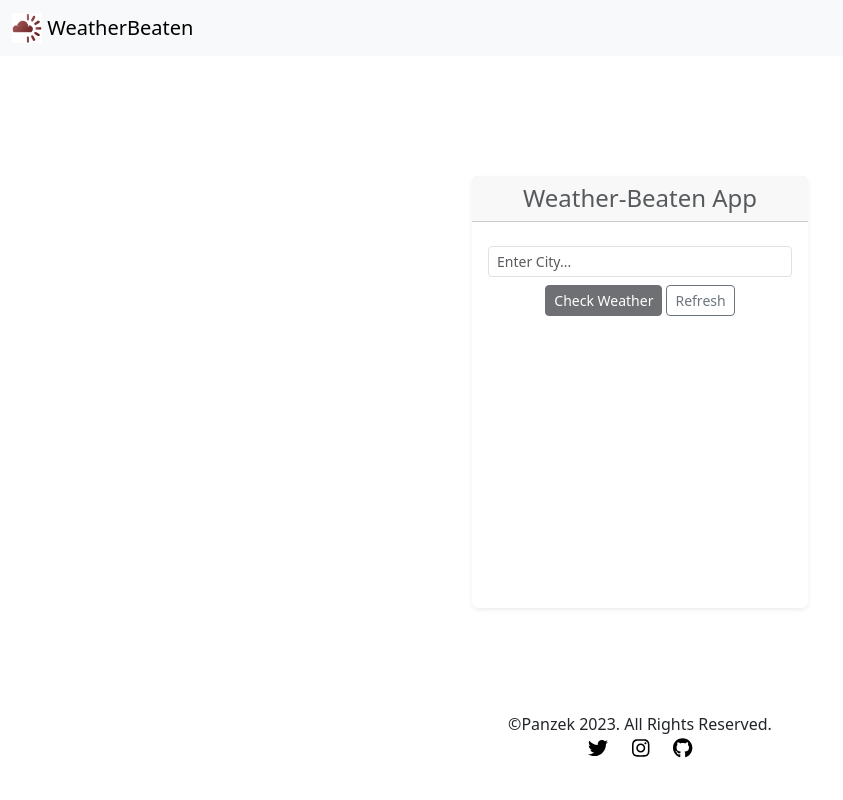
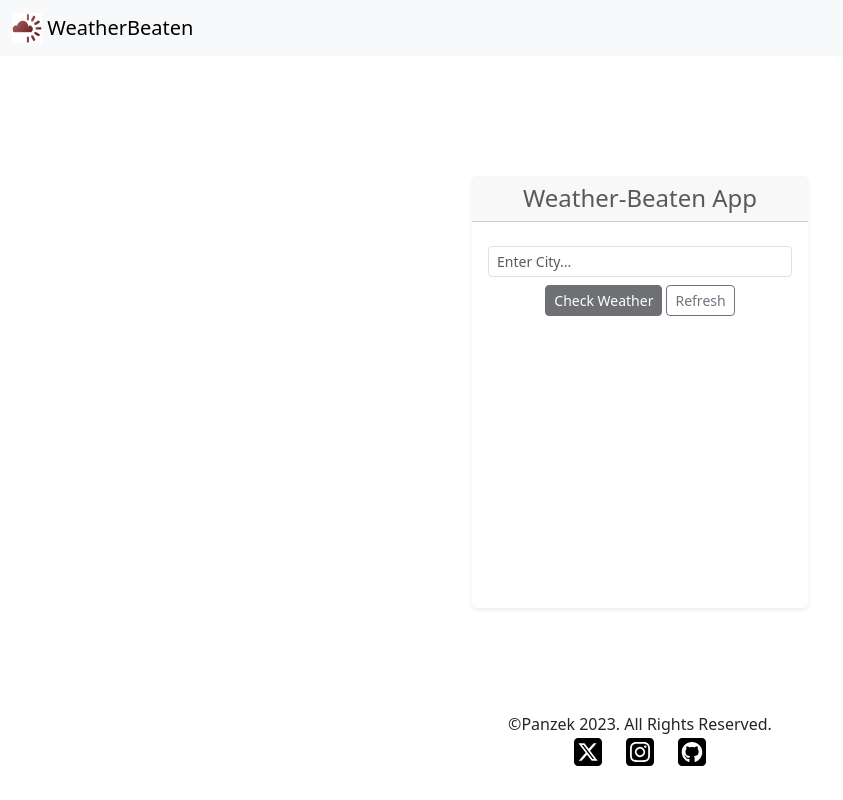
Before and after one commit to panzek/weather-beaten, a React (Create React App) app: page / in a window 1280 px wide. Shown: the whole page, without its empty margins (0-843 px from the left). Built offline with nearby package versions, Linux system fonts and the light colour scheme; no server answers.

Commit message:
Resize icons and add square shape

```diff
--- a/src/App.js
+++ b/src/App.js
@@ -89,7 +89,7 @@ return (
     <Row>
       <Col className="col display">
         <header className="App-header">
-          <Card className="text-center shadow-sm border-0" style={{ width: '21rem', height: '27rem' }}>
+          <Card className="text-center shadow-sm border-0" style={{ width: '21rem', height: '27rem', color: 'red' }}>
             <Card.Header as="h4" className="text-muted mb-2">Weather-Beaten App</Card.Header>
             <Card.Body>
               <Card.Text className="mb-0">
@@ -126,8 +126,8 @@ return (
     </Row>
     <Row>
       <Footer
-          copyrights="&copy;Panzek 2023. All Rights Reserved."
-        />
+        copyrights="&copy;Panzek 2023. All Rights Reserved."
+      />
     </Row>
   </>
 )
--- a/src/components/Footer.js
+++ b/src/components/Footer.js
@@ -12,7 +12,7 @@ const Footer = ({ copyrights}) => {
                     {copyrights}
                     </Col>
                 </Row>
-                <Row >
+                <Row>
                     <Col>
                         <a
                             href="https://twitter.com/ipanzek"
@@ -21,9 +21,9 @@ const Footer = ({ copyrights}) => {
                             aria-label="Go to Developer's Twitter page (opens new tab on third party site)"
                             title="Twitter">
                             <FontAwesomeIcon
-                                icon="fa-brands fa-twitter"
+                                icon="fa-brands fa-square-x-twitter"
                                 aria-hidden="true"
-                                size="lg"
+                                size="2xl"
                                 className="icon-color"
                             />
                             <span className="sr-only">
@@ -39,9 +39,9 @@ const Footer = ({ copyrights}) => {
                             aria-label="Go to Developer's Instagram page (opens new tab on third party site"
                             title="Instagram">
                             <FontAwesomeIcon
-                                icon="fa-brands fa-instagram"
+                                icon="fa-brands fa-square-instagram"
                                 aria-hidden="true"
-                                size="lg"
+                                size="2xl"
                                 className="icon-color"
                             />
                             <span className="sr-only">
@@ -57,9 +57,9 @@ const Footer = ({ copyrights}) => {
                             aria-label="Go to developer's GitHub page (opens new tab on third party site"
                             title="GitHub">
                             <FontAwesomeIcon
-                            icon="fa-brands fa-github"
+                            icon="fa-brands fa-square-github"
                             aria-hidden="true"
-                            size="lg"
+                            size="2xl"
                             className="icon-color"
                             />
                         <span className="sr-only">
```
